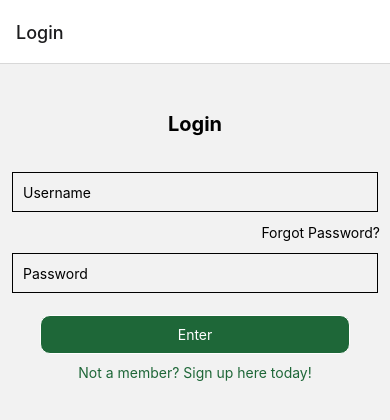
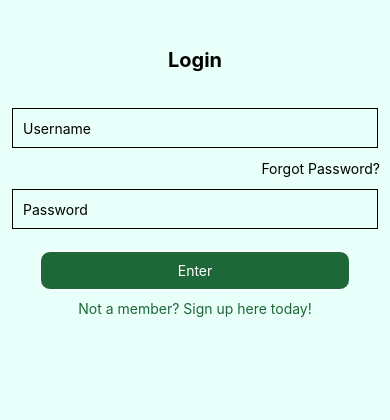
Before and after one commit to white105/Heystack, a React Native app: screen / in a window 390 px wide. Shown: the top 420 px of the page. Built offline with nearby package versions, Linux system fonts and the light colour scheme.

Commit message:
remove nav header

```diff
--- a/App.js
+++ b/App.js
@@ -3,7 +3,7 @@ import MainApp from "./src/Main";
 import Login from "./src/components/Login";
 import SignUp from "./src/components/SignUp";
 import Home from "./src/components/Home";
-import { Text, View } from "react-native";
+import { Text, View, StyleSheet } from "react-native";
 import { NavigationContainer } from "@react-navigation/native";
 
 import { createNativeStackNavigator } from "@react-navigation/native-stack";
@@ -12,8 +12,13 @@ const Stack = createNativeStackNavigator();
 
 export default function App() {
   return (
-    <NavigationContainer>
-      <Stack.Navigator initialRouteName="Login">
+    <NavigationContainer theme={{ colors: { background: "#E9FFF9" } }}>
+      <Stack.Navigator
+        initialRouteName="Login"
+        screenOptions={{
+          headerShown: false,
+        }}
+      >
         <Stack.Screen name="Login">
           {(props) => <Login {...props} />}
         </Stack.Screen>
```
